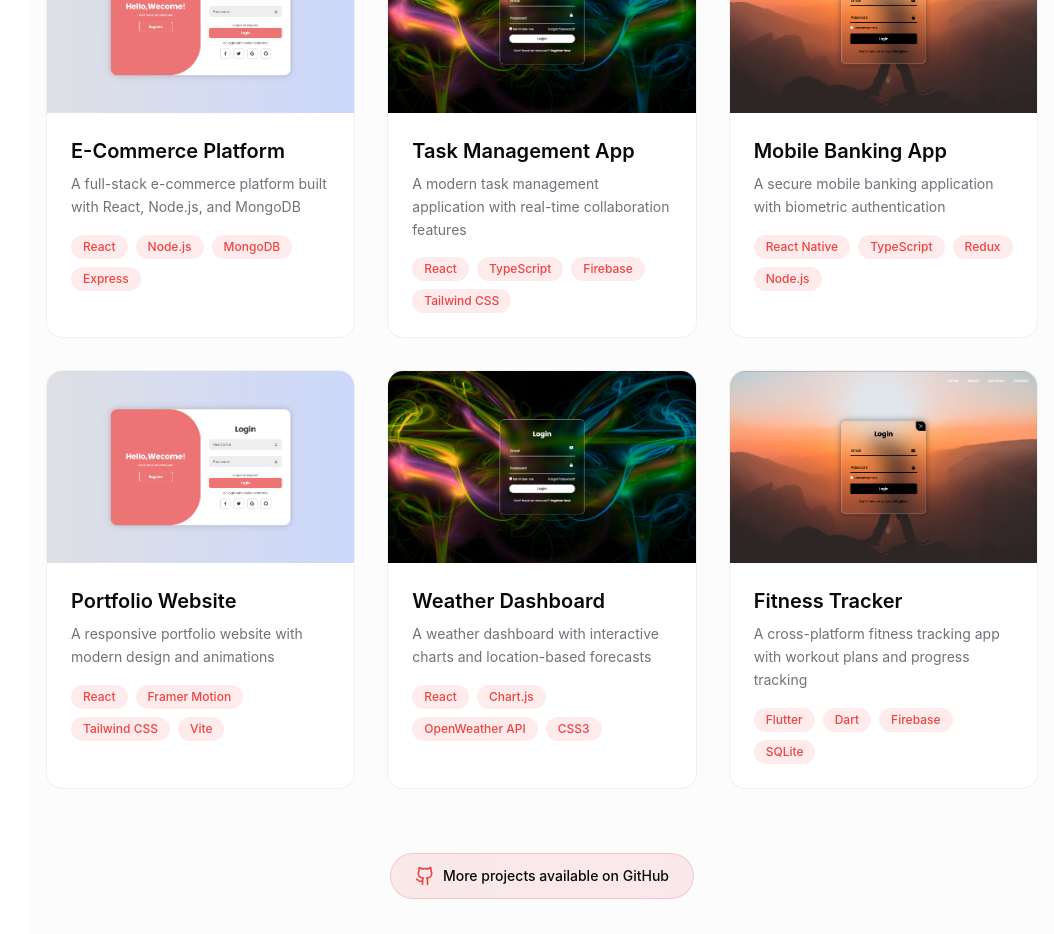
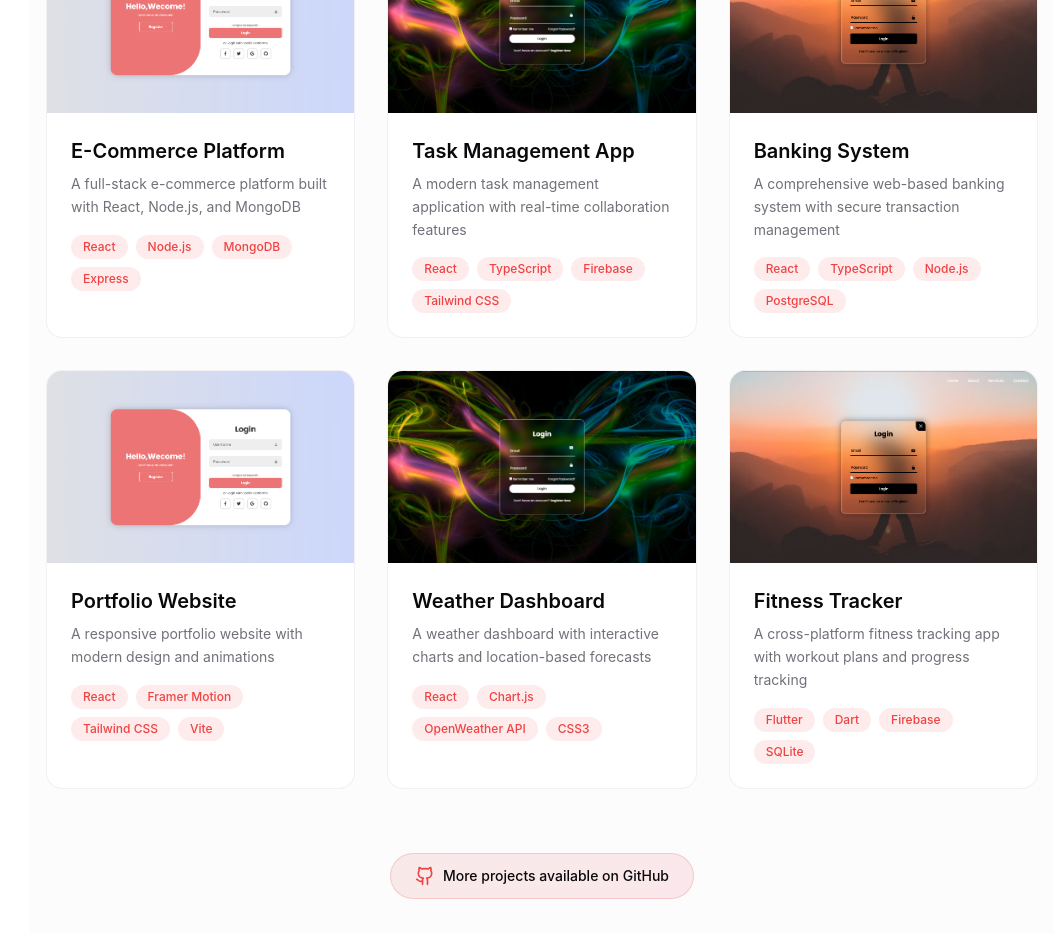
Before and after one commit to pasinduisuranga/My-New-Portfolio, a React (Vite) app in the folder react-portfolio/: page / in a window 1280 px wide. Shown: the part 3220-4154 px from the top of the page, without its empty margins (226-1280 px from the left). Built offline with nearby package versions, Linux system fonts and the light colour scheme.

Commit message:
fix: update project details for Banking System in Portfolio component

```diff
--- a/react-portfolio/src/components/Portfolio/Portfolio.tsx
+++ b/react-portfolio/src/components/Portfolio/Portfolio.tsx
@@ -28,11 +28,11 @@ const Portfolio: React.FC = () => {
     },
     {
       id: 3,
-      title: "Mobile Banking App",
-      description: "A secure mobile banking application with biometric authentication",
+      title: "Banking System",
+      description: "A comprehensive web-based banking system with secure transaction management",
       image: "/images/portfolio-3.jpg",
-      category: "mobile",
-      technologies: ["React Native", "TypeScript", "Redux", "Node.js"],
+      category: "web",
+      technologies: ["React", "TypeScript", "Node.js", "PostgreSQL"],
       liveUrl: "#",
       githubUrl: "#"
     },
```
